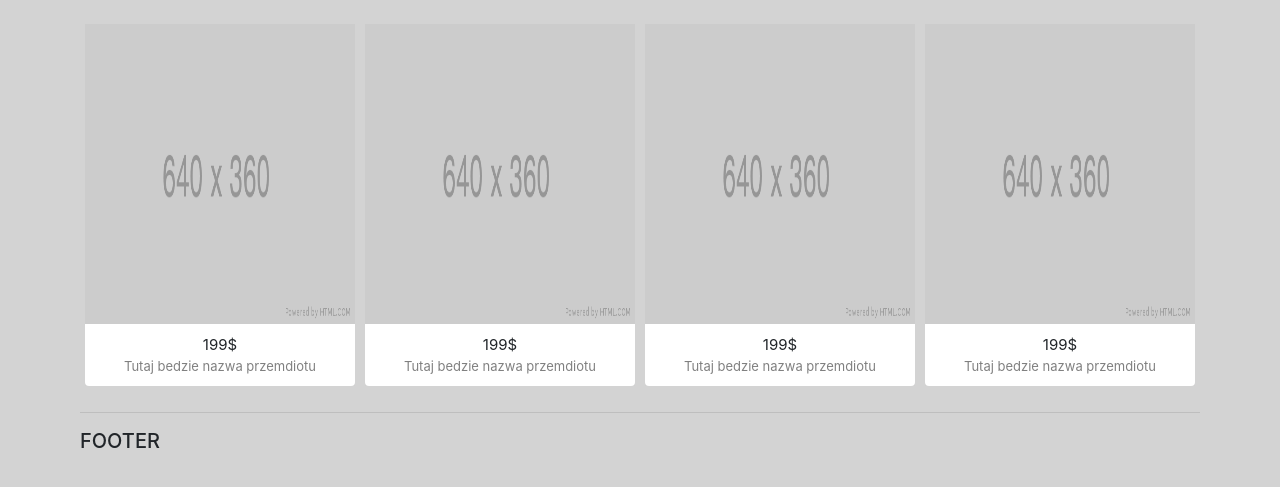
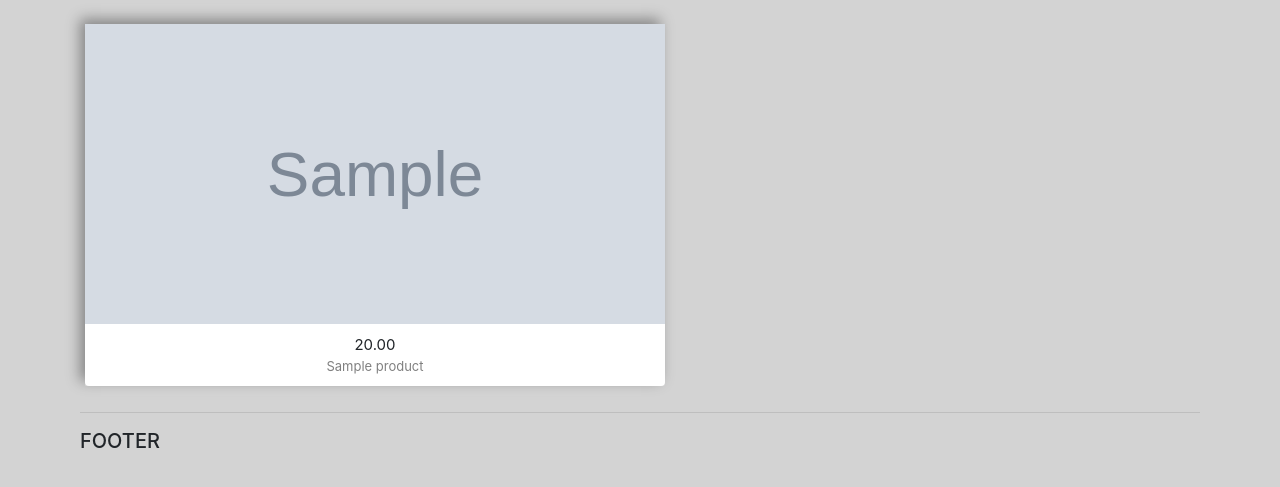
Before and after one commit to lderlecki/clothes-store, a Django app: page /store/ in a window 1280 px wide. Shown: the part 57-544 px from the top of the page. Run offline with Django 3.2, Linux system fonts and the light colour scheme; tables that the repository leaves empty hold one stand-in row (values such as "Sample post"); grey boxes marked "Sample" are stand-in pictures; some libraries are stand-ins or nearby versions.

Commit message:
Fix Product model-adding multiple images

```diff
--- a/ClothesApp/urls.py
+++ b/ClothesApp/urls.py
@@ -13,6 +13,8 @@ Including another URLconf
     1. Import the include() function: from django.urls import include, path
     2. Add a URL to urlpatterns:  path('blog/', include('blog.urls'))
 """
+from django.conf import settings
+from django.conf.urls.static import static
 from django.contrib import admin
 from django.urls import path, include
 
@@ -20,3 +22,5 @@ urlpatterns = [
     path('admin/', admin.site.urls),
     path('', include('shop.urls')),
 ]
+
+urlpatterns += static(settings.MEDIA_URL, document_root=settings.MEDIA_ROOT)
--- a/shop/models.py
+++ b/shop/models.py
@@ -12,6 +12,16 @@ PRODUCTS_AGE = [
     ('adult', 'Adult'),
     ('kid', 'Kid'),
 ]
+
+
+def get_image_path(instance, filename):
+    id = instance.product.id
+    return f'images/products/{id}/{filename}'
+
+
+def get_image_preview(instance, filename):
+    id = instance.id
+    return f'images/products/{id}/preview_{filename}'
 
 
 class Category(models.Model):
@@ -36,10 +46,11 @@ class Product(models.Model):
     age = models.CharField(max_length=20, null=True, choices=PRODUCTS_AGE)
     description = models.CharField(max_length=500, null=True, verbose_name='Description')
     net_price = models.DecimalField(max_digits=100, decimal_places=2, default=0.00, verbose_name='Net Price')
-    vat = models.FloatField(verbose_name='VAT', default=0.23)
+    vat = models.DecimalField(max_digits=100, decimal_places=2, verbose_name='VAT', default=0.23)
     active = models.BooleanField(default=True, verbose_name='Is Active')
-    image = models.ImageField(default='product_placeholder.png', null=True, blank=True)
-
+    image_preview = models.ImageField(upload_to=get_image_preview,
+                                      default='product_placeholder.png',
+                                      null=True, blank=True)
     date_created = models.DateTimeField(editable=False)
     date_modified = models.DateTimeField()
 
@@ -55,3 +66,8 @@ class Product(models.Model):
     @property
     def total_price(self):
         return round(self.net_price * (self.vat + 1), 2)
+
+
+class ProductImages(models.Model):
+    product = models.ForeignKey(Product, on_delete=models.SET_NULL, null=True, blank=True, related_name='product_images')
+    image = models.ImageField(upload_to=get_image_path, verbose_name='Image')
--- a/shop/static/shop/css/style.css
+++ b/shop/static/shop/css/style.css
@@ -76,7 +76,7 @@ body{
 
 .navbar-items ul li .dropdown {
 	position: absolute;
-	left: 0px;
+	left: 0;
 	top: 33px;
 	width: 500px;
 	background: #111111;
@@ -207,13 +207,20 @@ body{
 }
 
 .products-brick{
-    display: flex;
+    display: grid;
+    grid-template-columns: repeat(4, auto);
+    grid-gap: 10px;
+
 }
 
 .item-product{
     width: 100%;
     overflow: hidden;
     margin: 0 5px 10px;
+
+    -webkit-box-shadow: -5px -5px 13px 0px rgb(134, 134, 134);
+    -moz-box-shadow: -5px -5px 13px 0px rgb(134, 134, 134);
+    box-shadow: -5px -5px 13px 0px rgb(134, 134, 134);
 }
 
 .box-element{
@@ -259,9 +266,11 @@ body{
 .thumbnail{
 	width: 100%;
 	height: 300px;
-	-webkit-box-shadow: -1px -3px 5px -2px rgba(214,214,214,1);
-    -moz-box-shadow: -1px -3px 5px -2px rgba(214,214,214,1);
-    box-shadow: -1px -3px 5px -2px rgba(214,214,214,1);
+    overflow: hidden;
+	/*-webkit-box-shadow: -1px -3px 5px -2px rgba(214,214,214,1);*/
+    /*-moz-box-shadow: -1px -3px 5px -2px rgba(214,214,214,1);*/
+    /*box-shadow: -1px -3px 5px -2px rgba(214,214,214,1);*/
+
 }
 
 
--- a/shop/templates/shop/pages/store.html
+++ b/shop/templates/shop/pages/store.html
@@ -1,44 +1,22 @@
 {%  extends 'shop/base.html' %}
 {% load static %}
 
-<link rel="stylesheet" type="text/css" href="{% static '/css/style.css' %}">
+{#<link rel="stylesheet" type="text/css" href="{% static '/css/style.css' %}">#}
 
 {% block content %}
     <br>
     <div class="container">
         <div class="products-brick">
+            {% for product in products %}
                 <div class="item-product">
-            <img class="thumbnail" src="{% static 'shop/images/product_placeholder.png' %}" alt="">
+                    <img class="thumbnail" src="{{ product.image_preview.url }}" alt="">
                     <div class="box-element product">
-                <span class="item-price">199$</span>
-                <a class="item-name nounderline" href="#">Tutaj bedzie nazwa przemdiotu</a>
+                        <span class="item-price">{{ product.total_price }}</span>
+                        <a class="item-name nounderline" href="#">{{ product.name }}</a>
         {#                <button class="btn btn-outline-secondary add-btn">Add to Cart</button>#}
                     </div>
                 </div>
-        <div class="item-product">
-            <img class="thumbnail" src="{% static 'shop/images/product_placeholder.png' %}" alt="">
-            <div class="box-element product">
-                <span class="item-price">199$</span>
-                <a class="item-name nounderline" href="#">Tutaj bedzie nazwa przemdiotu</a>
-{#                <button class="btn btn-outline-secondary add-btn">Add to Cart</button>#}
-            </div>
-        </div>
-        <div class="item-product">
-            <img class="thumbnail" src="{% static 'shop/images/product_placeholder.png' %}" alt="">
-            <div class="box-element product">
-                <span class="item-price">199$</span>
-                <a class="item-name nounderline" href="#">Tutaj bedzie nazwa przemdiotu</a>
-{#                <button class="btn btn-outline-secondary add-btn">Add to Cart</button>#}
-            </div>
-        </div>
-        <div class="item-product">
-            <img class="thumbnail" src="{% static 'shop/images/product_placeholder.png' %}" alt="">
-            <div class="box-element product">
-                <span class="item-price">199$</span>
-                <a class="item-name nounderline" href="#">Tutaj bedzie nazwa przemdiotu</a>
-{#                <button class="btn btn-outline-secondary add-btn">Add to Cart</button>#}
-            </div>
-        </div>
+            {% endfor %}
         </div>
     </div>
 {% endblock content %}
--- a/shop/views.py
+++ b/shop/views.py
@@ -1,4 +1,7 @@
 from django.shortcuts import render
+from .models import (
+        Product,
+    )
 
 
 # Create your views here.
@@ -7,7 +10,10 @@ def home(request):
 
 
 def store(request):
-    context = {}
+    products = Product.objects.all()
+    context = {
+        'products': products,
+    }
     return render(request, 'shop/pages/store.html', context)
 
 
```
Also changed, not shown: shop/admin.py (+14 -1 lines), shop/migrations/0002_auto_20200801_1056.py (added), shop/migrations/0003_auto_20200801_1218.py (added), shop/migrations/0004_product_image_preview.py (added), shop/migrations/0005_auto_20200801_1238.py (added). Lines whose indentation alone changed are shown as unchanged.
